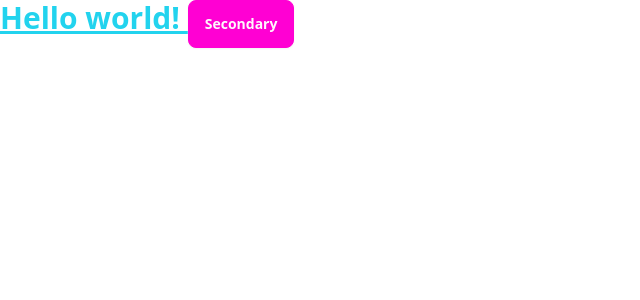
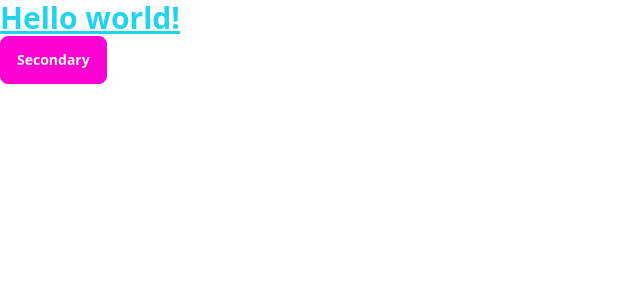
Before and after one commit to CSI2132-G30/hotel, a React (Vite) app: page / in a window 1280 px wide. Shown: the top 300 px of the page, without its empty margins (0-640 px from the left). Built offline with nearby package versions, Linux system fonts and the light colour scheme.

Commit message:
test commit

```diff
--- a/src/App.tsx
+++ b/src/App.tsx
@@ -1,7 +1,8 @@
 export default function App() {
 	return (
 		<h1 className='text-3xl font-bold underline pr-2 text-cyan-400'>
-			Hello world! <button className='btn btn-secondary'>Secondary</button>
+			<p>Hello world!</p>
+			<button className='btn btn-secondary'>Secondary</button>
 		</h1>
 	);
 }
```
